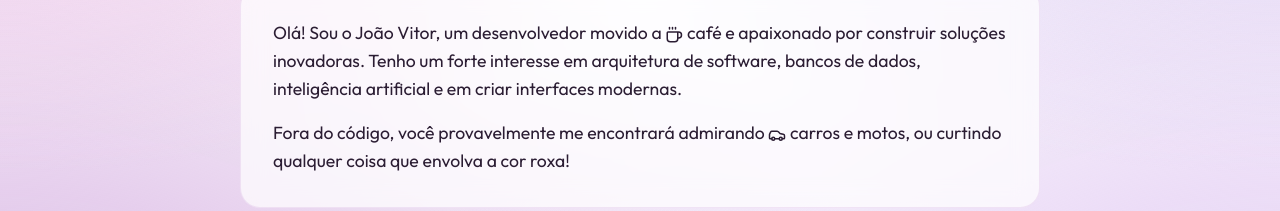
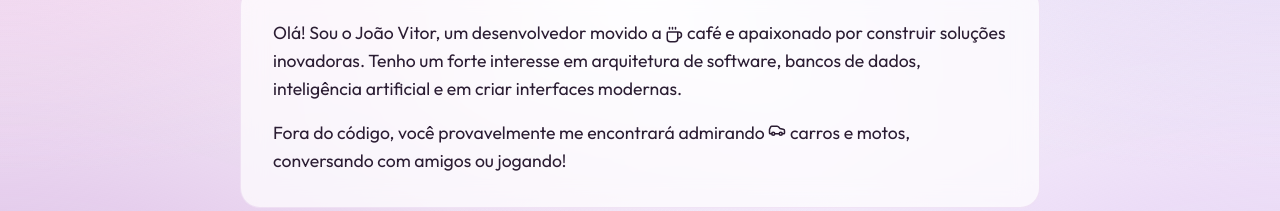
Before and after one commit to JoaoVitor0106/Portfolio, a React app: page / in a window 1280 px wide. Shown: the part 392-603 px from the top of the page. Built offline with nearby package versions, Linux system fonts and the light colour scheme; the HTML template or start-up script is replaced by a standard one.

Commit message:
Update footer with LinkedIn icon and URL

```diff
--- a/src/App.jsx
+++ b/src/App.jsx
@@ -44,11 +44,11 @@
 
               <div className="about-text glass">
                 <p>
-                  Olá! Sou o João Vitor, um desenvolvedor movido a <Coffee size={18} style={{display: 'inline', verticalAlign: 'text-bottom'}} /> café e apaixonado por construir soluções inovadoras.
+                  Olá! Sou o João Vitor, um desenvolvedor movido a <Coffee size={18} style={{ display: 'inline', verticalAlign: 'text-bottom' }} /> café e apaixonado por construir soluções inovadoras.
                   Tenho um forte interesse em arquitetura de software, bancos de dados, inteligência artificial e em criar interfaces modernas.
                 </p>
                 <p>
-                  Fora do código, você provavelmente me encontrará admirando <Car size={18} style={{display: 'inline', verticalAlign: 'text-bottom'}} /> carros e motos, ou curtindo qualquer coisa que envolva a cor roxa!
+                  Fora do código, você provavelmente me encontrará admirando <Car size={18} style={{ display: 'inline', verticalAlign: 'text-middle' }} /> carros e motos, conversando com amigos ou jogando!
                 </p>
               </div>
 
@@ -312,8 +312,8 @@
             <a href="https://github.com/JoaoVitor0106" target="_blank" rel="noopener noreferrer">
               <Code size={24} />
             </a>
-            <a href="#" target="_blank" rel="noopener noreferrer">
-              <span>LinkedIn</span>
+            <a href="https://www.linkedin.com/in/jo%C3%A3o-vitor-160399261/" target="_blank" rel="noopener noreferrer">
+              <svg xmlns="http://www.w3.org/2000/svg" width="24" height="24" viewBox="0 0 24 24" fill="none" stroke="currentColor" strokeWidth="2" strokeLinecap="round" strokeLinejoin="round"><path d="M16 8a6 6 0 0 1 6 6v7h-4v-7a2 2 0 0 0-2-2 2 2 0 0 0-2 2v7h-4v-7a6 6 0 0 1 6-6z"></path><rect x="2" y="9" width="4" height="12"></rect><circle cx="4" cy="4" r="2"></circle></svg>
             </a>
             <a href="mailto:joaovotort6@gmail.com">
               <Mail size={24} />
```
